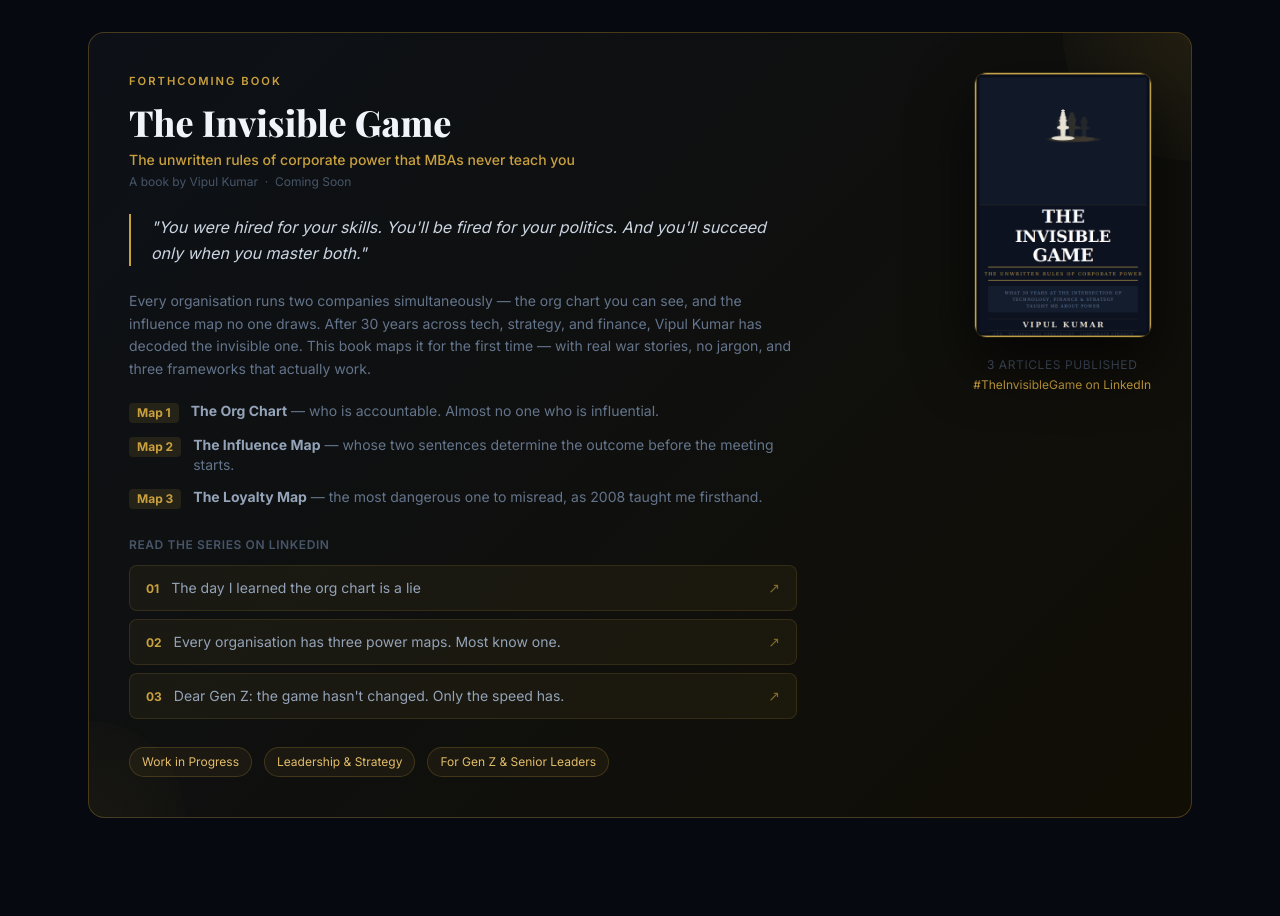
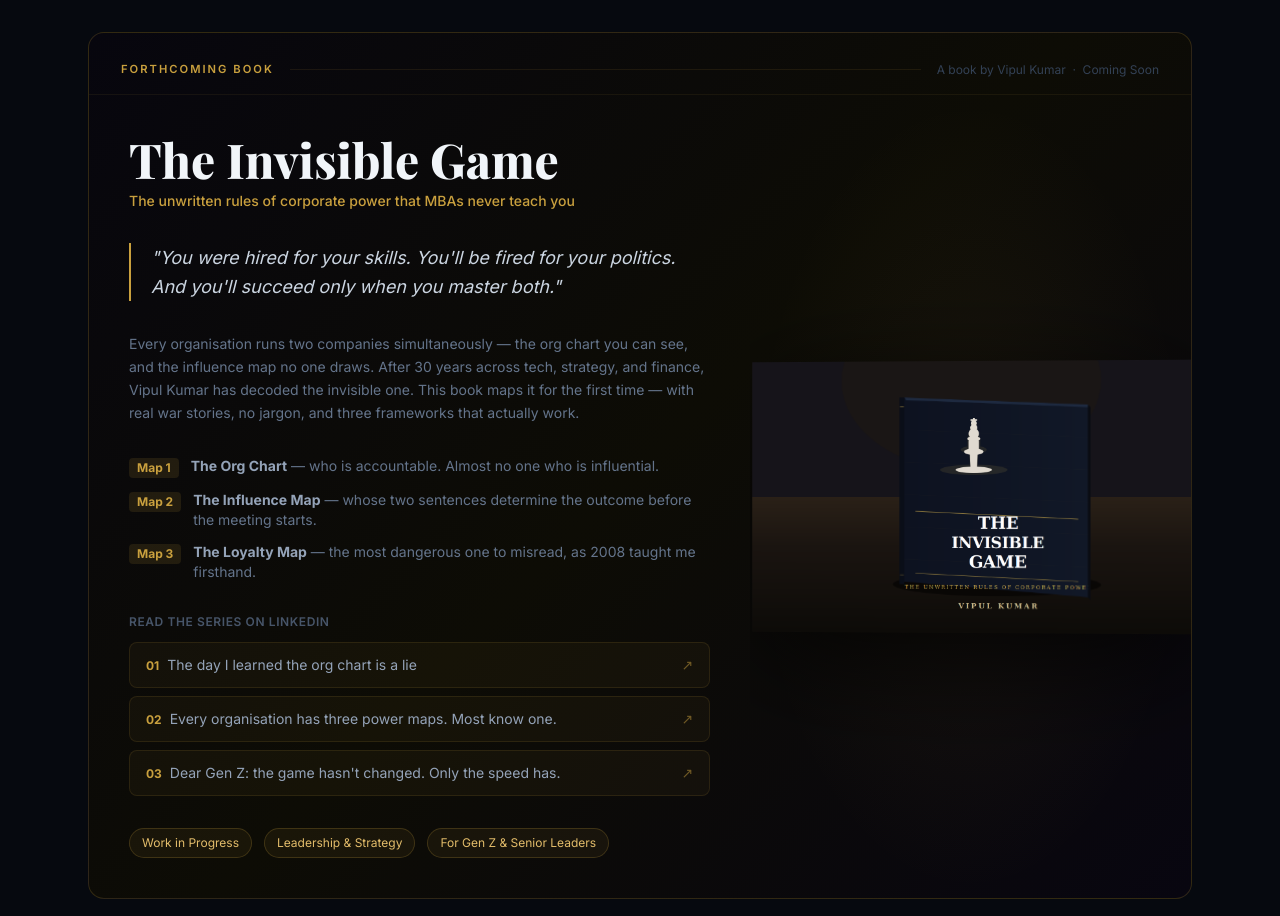
Before and after one commit to vipul9811kumar/vipul9811kumar.github.io, a plain HTML site: page index.html in a window 1280 px wide. Shown: the part 6520-7436 px from the top of the page. Drawn offline with nearby package versions, Linux system fonts and the light colour scheme.

Commit message:
Book hero strip with 3D mockup — full-width cinematic layout

```diff
--- a/index.html
+++ b/index.html
@@ -721,32 +721,37 @@
 
     </div>
 
-    <!-- Book section -->
-    <div class="book-card reveal rounded-2xl p-10 relative overflow-hidden">
-        <div class="absolute top-0 right-0 w-64 h-64 rounded-full -translate-y-32 translate-x-32 pointer-events-none"
-             style="background:radial-gradient(circle, rgba(201,160,62,0.1), transparent);"></div>
-        <div class="absolute bottom-0 left-0 w-48 h-48 rounded-full translate-y-24 -translate-x-24 pointer-events-none"
-             style="background:radial-gradient(circle, rgba(201,160,62,0.05), transparent);"></div>
+    <!-- Book section — full-width hero strip -->
+    <div class="reveal rounded-2xl overflow-hidden" style="background:linear-gradient(135deg, #07060e 0%, #0d0c05 50%, #080610 100%); border:1px solid rgba(201,160,62,0.2);">
 
-        <div class="grid md:grid-cols-3 gap-10 items-start relative z-10">
-            <div class="md:col-span-2">
-                <p class="section-label mb-3">Forthcoming Book</p>
-                <h3 class="serif text-3xl md:text-4xl font-black mb-2" style="color:#f1f5f9;">
+        <!-- Top label bar -->
+        <div class="px-8 pt-7 pb-4 flex items-center gap-4" style="border-bottom:1px solid rgba(201,160,62,0.08);">
+            <span class="section-label">Forthcoming Book</span>
+            <div class="flex-1 h-px" style="background:rgba(201,160,62,0.1);"></div>
+            <span class="text-xs" style="color:#334155;">A book by Vipul Kumar &nbsp;·&nbsp; Coming Soon</span>
+        </div>
+
+        <!-- Main grid: content left, 3D mockup right -->
+        <div class="grid md:grid-cols-5 gap-0">
+
+            <!-- LEFT — content -->
+            <div class="md:col-span-3 p-8 md:p-10 flex flex-col justify-center">
+
+                <h3 class="serif text-4xl md:text-5xl font-black mb-2 leading-tight" style="color:#f1f5f9;">
                     The Invisible Game
                 </h3>
-                <p class="text-sm font-medium mb-1" style="color:var(--gold);">
+                <p class="text-sm font-medium mb-8" style="color:var(--gold);">
                     The unwritten rules of corporate power that MBAs never teach you
                 </p>
-                <p class="text-xs mb-6" style="color:#475569;">A book by Vipul Kumar &nbsp;·&nbsp; Coming Soon</p>
 
                 <!-- Pull quote -->
-                <blockquote class="border-l-2 pl-5 mb-6 italic text-base leading-relaxed"
+                <blockquote class="border-l-2 pl-5 mb-8 italic text-lg leading-relaxed"
                             style="border-color:var(--gold); color:#cbd5e1;">
                     "You were hired for your skills. You'll be fired for your politics.
                     And you'll succeed only when you master both."
                 </blockquote>
 
-                <p class="text-sm leading-relaxed mb-5" style="color:#64748b;">
+                <p class="text-sm leading-relaxed mb-8" style="color:#64748b;">
                     Every organisation runs two companies simultaneously — the org chart you can see,
                     and the influence map no one draws. After 30 years across tech, strategy, and finance,
                     Vipul Kumar has decoded the invisible one. This book maps it for the first time —
@@ -754,7 +759,7 @@
                 </p>
 
                 <!-- Three maps -->
-                <div class="space-y-3 mb-7">
+                <div class="space-y-3 mb-8">
                     <div class="flex gap-3 items-start">
                         <span class="text-xs font-bold px-2 py-0.5 rounded flex-shrink-0 mt-0.5"
                               style="background:rgba(201,160,62,0.12); color:var(--gold);">Map 1</span>
@@ -773,38 +778,29 @@
                 </div>
 
                 <!-- Article links -->
-                <div class="mb-7">
+                <div class="mb-8">
                     <p class="text-xs uppercase tracking-wider font-semibold mb-3" style="color:#475569;">Read the Series on LinkedIn</p>
                     <div class="space-y-2">
                         <a href="https://www.linkedin.com/pulse/day-i-learned-org-chart-lie-vipul-kumar-0hzle/?trackingId=E29tNjdRQWyDiTiuJUrPeg%3D%3D"
                            target="_blank" rel="noopener"
                            class="flex items-center justify-between rounded-lg px-4 py-3 text-sm transition-all group"
-                           style="background:rgba(201,160,62,0.06); border:1px solid rgba(201,160,62,0.15);">
-                            <span>
-                                <span class="text-xs font-bold mr-2" style="color:var(--gold);">01</span>
-                                <span style="color:#94a3b8;">The day I learned the org chart is a lie</span>
-                            </span>
-                            <span style="color:var(--gold);" class="opacity-60 group-hover:opacity-100 transition-opacity">↗</span>
+                           style="background:rgba(201,160,62,0.05); border:1px solid rgba(201,160,62,0.12);">
+                            <span><span class="text-xs font-bold mr-2" style="color:var(--gold);">01</span><span style="color:#94a3b8;">The day I learned the org chart is a lie</span></span>
+                            <span style="color:var(--gold);" class="opacity-50 group-hover:opacity-100 transition-opacity">↗</span>
                         </a>
                         <a href="https://www.linkedin.com/pulse/invisible-game-series-ended-six-years-work-three-meetings-kumar-asnge/?lipi=urn%3Ali%3Apage%3Ad_flagship3_profile_view_base%3BB3btUYX9TKqj%2B4Uz1ullBA%3D%3D"
                            target="_blank" rel="noopener"
                            class="flex items-center justify-between rounded-lg px-4 py-3 text-sm transition-all group"
-                           style="background:rgba(201,160,62,0.06); border:1px solid rgba(201,160,62,0.15);">
-                            <span>
-                                <span class="text-xs font-bold mr-2" style="color:var(--gold);">02</span>
-                                <span style="color:#94a3b8;">Every organisation has three power maps. Most know one.</span>
-                            </span>
-                            <span style="color:var(--gold);" class="opacity-60 group-hover:opacity-100 transition-opacity">↗</span>
+                           style="background:rgba(201,160,62,0.05); border:1px solid rgba(201,160,62,0.12);">
+                            <span><span class="text-xs font-bold mr-2" style="color:var(--gold);">02</span><span style="color:#94a3b8;">Every organisation has three power maps. Most know one.</span></span>
+                            <span style="color:var(--gold);" class="opacity-50 group-hover:opacity-100 transition-opacity">↗</span>
                         </a>
                         <a href="https://www.linkedin.com/pulse/dear-gen-z-game-hasnt-changed-only-speed-has-vipul-kumar-xyjle/?lipi=urn%3Ali%3Apage%3Ad_flagship3_profile_view_base%3BB3btUYX9TKqj%2B4Uz1ullBA%3D%3D"
                            target="_blank" rel="noopener"
                            class="flex items-center justify-between rounded-lg px-4 py-3 text-sm transition-all group"
-                           style="background:rgba(201,160,62,0.06); border:1px solid rgba(201,160,62,0.15);">
-                            <span>
-                                <span class="text-xs font-bold mr-2" style="color:var(--gold);">03</span>
-                                <span style="color:#94a3b8;">Dear Gen Z: the game hasn't changed. Only the speed has.</span>
-                            </span>
-                            <span style="color:var(--gold);" class="opacity-60 group-hover:opacity-100 transition-opacity">↗</span>
+                           style="background:rgba(201,160,62,0.05); border:1px solid rgba(201,160,62,0.12);">
+                            <span><span class="text-xs font-bold mr-2" style="color:var(--gold);">03</span><span style="color:#94a3b8;">Dear Gen Z: the game hasn't changed. Only the speed has.</span></span>
+                            <span style="color:var(--gold);" class="opacity-50 group-hover:opacity-100 transition-opacity">↗</span>
                         </a>
                     </div>
                 </div>
@@ -816,22 +812,20 @@
                 </div>
             </div>
 
-            <div class="flex flex-col items-center md:items-end gap-5">
-                <!-- Book cover -->
-                <div class="relative group">
-                    <img src="invisible_game_cover_vipul_kumar.png" alt="The Invisible Game — Vipul Kumar"
-                         class="w-44 rounded-xl object-cover"
-                         style="box-shadow: 0 25px 60px rgba(0,0,0,0.7), 0 0 0 1px rgba(201,160,62,0.25);
-                                transition: transform 0.3s ease, box-shadow 0.3s ease;"
-                         onmouseover="this.style.transform='scale(1.03) translateY(-4px)';this.style.boxShadow='0 35px 70px rgba(0,0,0,0.8), 0 0 0 1px rgba(201,160,62,0.4)'"
-                         onmouseout="this.style.transform='scale(1) translateY(0)';this.style.boxShadow='0 25px 60px rgba(0,0,0,0.7), 0 0 0 1px rgba(201,160,62,0.25)'"
-                    >
-                </div>
-                <!-- Teaser stat -->
-                <a href="https://www.linkedin.com/in/vipulk" target="_blank" rel="noopener" class="text-center hover:opacity-80 transition-opacity">
-                    <p class="text-xs uppercase tracking-wider" style="color:#475569;">3 articles published</p>
-                    <p class="text-xs mt-1" style="color:var(--gold);">#TheInvisibleGame on LinkedIn</p>
-                </a>
+            <!-- RIGHT — 3D mockup -->
+            <div class="md:col-span-2 flex items-center justify-center p-6 md:p-0 relative overflow-hidden">
+                <!-- ambient glow behind mockup -->
+                <div class="absolute inset-0 pointer-events-none"
+                     style="background:radial-gradient(ellipse at center, rgba(201,160,62,0.07) 0%, transparent 70%);"></div>
+                <img src="book_3d_mockup_table.png"
+                     alt="The Invisible Game — 3D Book Mockup"
+                     class="relative z-10 w-full max-w-sm md:max-w-none object-contain"
+                     style="filter: drop-shadow(0 30px 60px rgba(0,0,0,0.8));
+                            transition: transform 0.4s ease;
+                            transform: perspective(800px) rotateY(-2deg);"
+                     onmouseover="this.style.transform='perspective(800px) rotateY(0deg) translateY(-6px)'"
+                     onmouseout="this.style.transform='perspective(800px) rotateY(-2deg) translateY(0)'"
+                >
             </div>
         </div>
     </div>
```
Also changed, not shown: book_3d_mockup_table.png (added).
